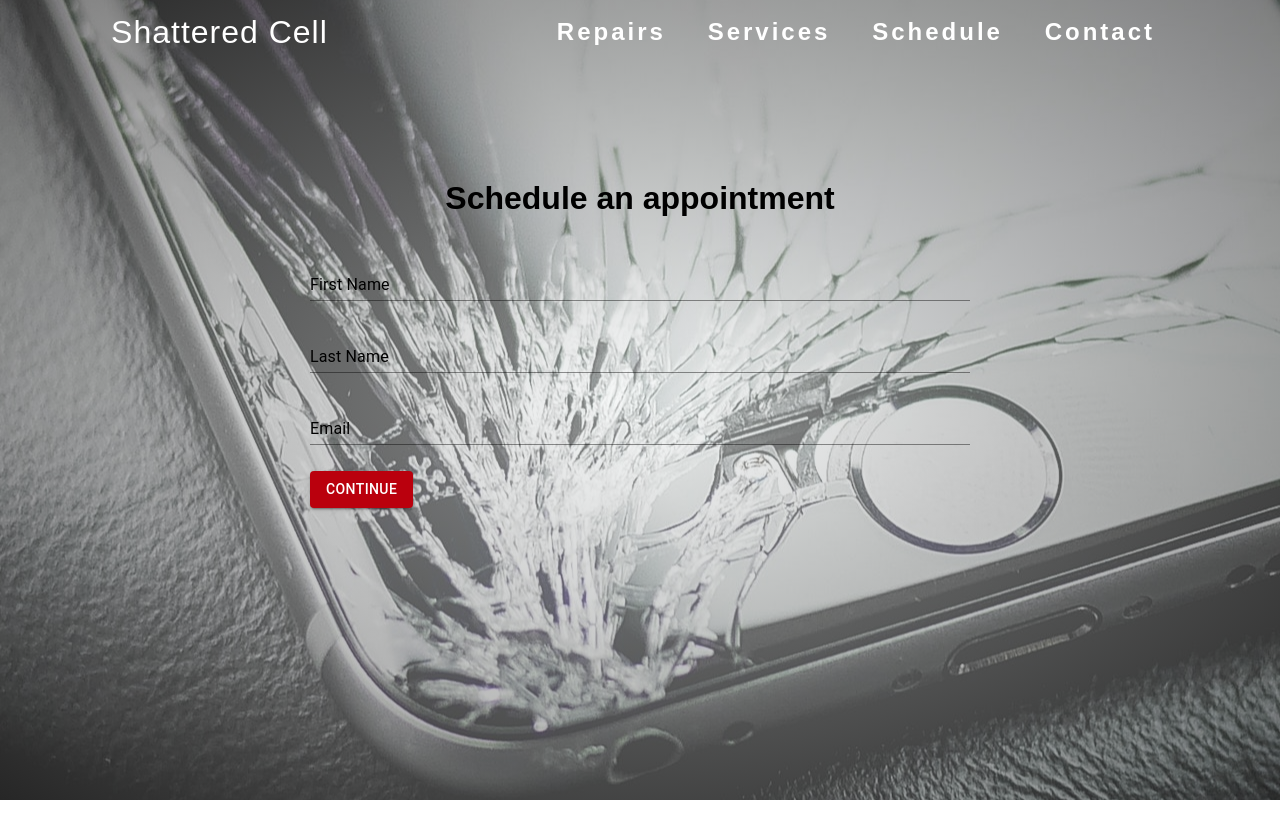
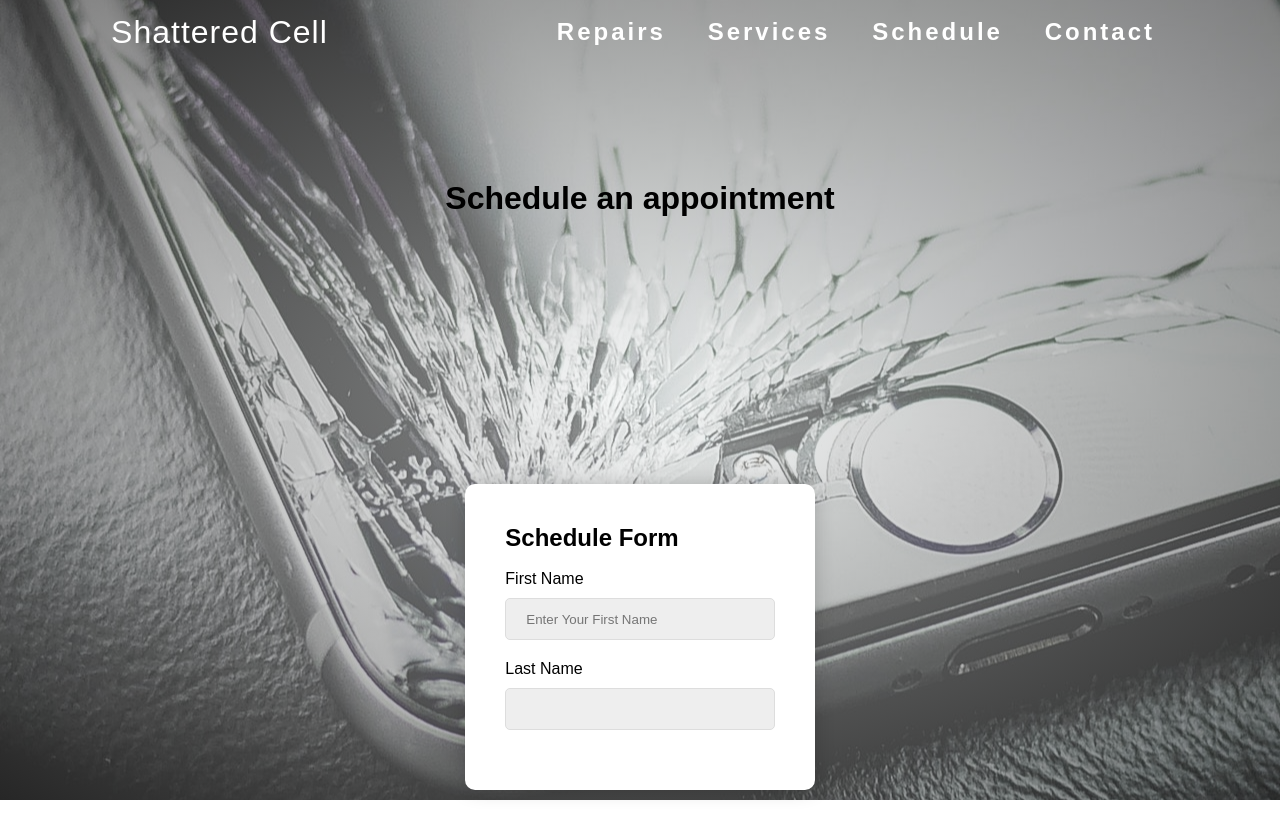
Before and after one commit to DeLaCruz26/ShatteredCell, a React (Create React App) app: page /schedule in a window 1280 px wide. Shown: the top 838 px of the page. Before the commit the page ends 800 px from the top, so only its background shows below. Built offline with nearby package versions, Linux system fonts and the light colour scheme.

Commit message:
changing scheduling form

```diff
--- a/src/components/contactForm/Styles.js
+++ b/src/components/Styles.js
@@ -1,5 +1,4 @@
 import styled, { createGlobalStyle, css } from 'styled-components'
-import { MdClose } from 'react-icons/md'
 
 export const GlobalStyle = createGlobalStyle`
    * {
@@ -70,64 +69,3 @@ export const StyledError = styled.div`
     font-weight: 800;
     margin: 0 0 20px 0;
 `;
-
-export const Container = styled.div`
-   display: flex;
-   justify-content: center;
-   align-items: center;
-   height: 100vh
-`
-
-export const Background = styled.div`
-    width: 100%;
-    height: 100%;
-    background: rgba(0, 0, 0, 0.8);
-    position: fixed;
-    display: flex;
-    justify-content: center;
-    align-items: center;
-`;
-
-export const ModalWrapper = styled.div`
-    width: 800px;
-    height: 500px;
-    box-shadow: 0 5px 16px rgba(0, 0, 0, 0.2)
-    background: #fff;
-    color: #000;
-    display: grid;
-    grid-template-columns: 1fr 1fr;
-    position: relative;
-    z-index: 10;
-    border-radius: 10px;
-`;
-
-export const ModalImg = styled.img`
-    width: 100%;
-    height: 100%;
-    border-radius: 10px 0 0 10px;
-    background: #000;
-`;
-
-export const ModalContent = styled.div`
-    display: flex;
-    flex-direction: column;
-    justify-content: center;
-    align-items: center;
-    line-height: 1.8;
-    color: #141414;
-
-    p {
-        margin-bottom: 1rem;
-    }
-`;
-
-export const CloseModalButton = styled(MdClose)`
-    cursor: pointer;
-    position: absolute;
-    top: 20px;
-    right: 20px;
-    width: 32px;
-    height: 32px;
-    padding: 0;
-    z-index: 10;
-`;
--- a/src/components/contactForm/Form.js
+++ b/src/components/contactForm/Form.js
@@ -1,6 +1,5 @@
 import React, { useState } from 'react'
-import { Modal } from './Modal'
-import { Container, GlobalStyle, StyledButton, StyledError, StyledForm, StyledFormWrapper, StyledInput, StyledTextArea } from './Styles'
+import { GlobalStyle, StyledButton, StyledError, StyledForm, StyledFormWrapper, StyledInput, StyledTextArea } from '../Styles'
 
 export default function Form() {
     const initialState = {
@@ -11,12 +10,6 @@ export default function Form() {
 
     const [state, setState] = useState(initialState)
     const [error, setError] = useState('')
-
-    const [showModal, setShowModal] = useState(false)
-
-    const openModal = () => {
-        setShowModal(prev => !prev)
-    }
 
     const handleSubmit = event => {
         event.preventDefault()
@@ -73,8 +66,7 @@ export default function Form() {
                       <p>{error}</p>
                     </StyledError>
                 )}
-                <StyledButton type='submit' onClick={openModal}>Submit</StyledButton>
-                <Modal showModal={showModal} setShowModal={setShowModal} />
+                <StyledButton type='submit'>Submit</StyledButton>
             </StyledForm>
         </StyledFormWrapper>
        </>
--- a/src/components/contactForm/Modal.js
+++ /dev/null
@@ -1,22 +0,0 @@
-import React from 'react'
-import { Background, CloseModalButton, ModalContent, ModalImg, ModalWrapper } from './Styles'
-
-export const Modal = ({ showModal, setShowModal }) => {
-    return (
-        <>
-            {showModal ? (
-                <Background>
-                    <ModalWrapper showModal={showModal}>
-                        <ModalImg src={'../../src/broken-phone.jpeg'} alt='picture' />
-                        <ModalContent>
-                            <h1>Thank you</h1>
-                            <p>You're message has been received</p>
-                        </ModalContent>
-                        <CloseModalButton aria-label='Close modal' onClick={() => setShowModal
-                        (prev => !prev)} />
-                    </ModalWrapper>
-                </Background>
-            ) : null}
-        </>
-    )
-}
--- a/src/components/scheduleForm/Appointment.js
+++ b/src/components/scheduleForm/Appointment.js
@@ -0,0 +1,9 @@
+import React from 'react'
+
+export default function Appointment() {
+    return (
+        <div>
+
+        </div>
+    )
+}
--- a/src/components/scheduleForm/Confirm.js
+++ b/src/components/scheduleForm/Confirm.js
@@ -0,0 +1,9 @@
+import React from 'react'
+
+export default function Confirm() {
+    return (
+        <div>
+
+        </div>
+    )
+}
--- a/src/components/scheduleForm/UserDetails.js
+++ b/src/components/scheduleForm/UserDetails.js
@@ -1,71 +1,32 @@
-import React, { Component } from 'react'
-import TextField from '@material-ui/core/TextField'
-import Button from '@material-ui/core/Button'
-import { withStyles } from '@material-ui/core/styles'
-import PropTypes from 'prop-types'
+import React from 'react'
+import { GlobalStyle, StyledButton, StyledError, StyledForm, StyledFormWrapper, StyledInput, StyledTextArea } from '../Styles'
 
-const styles = {
-    floatingLabelFocusStyle: {
-        color: 'black'
-    }
-}
 
-class UserDetails extends Component {
-    continue = event => {
+export default function UserDetails(props) {
+    const continueForm = event => {
         event.preventDefault()
-        this.props.nextStep()
+        props.nextStep()
     }
 
-    render() {
-        const { classes } = this.props
-        const { values, handleChange } = this.props
-        return (
-                <>
-                    <TextField
-                        label='First Name'
-                        onChange={handleChange('firstName')}
-                        defaultValue={values.firstName}
-                        margin='normal'
-                        InputLabelProps={{
-                            className: classes.floatingLabelFocusStyle
-                        }}
-                        fullWidth
-                    />
-                    <TextField
-                        label='Last Name'
-                        onChange={handleChange('lastName')}
-                        defaultValue={values.lastName}
-                        margin='normal'
-                        InputLabelProps={{
-                            className: classes.floatingLabelFocusStyle
-                        }}
-                        fullWidth
-                    />
-                    <TextField
-                        label='Email'
-                        onChange={handleChange('email')}
-                        defaultValue={values.email}
-                        margin='normal'
-                        InputLabelProps={{
-                            className: classes.floatingLabelFocusStyle
-                        }}
-                        fullWidth
-                    />
-                    <br />
-                    <br />
-                    <Button
-                        color='secondary'
-                        variant='contained'
-                        onClick={this.continue}
-                        style={{backgroundColor: '#ba000d'}}
-                    >Continue</Button>
-                </>
-        )
-    }
+    return (
+        <>
+        <GlobalStyle />
+        <StyledFormWrapper>
+            <StyledForm>
+                <h2>Schedule Form</h2>
+                <br />
+                <label htmlFor='name'>First Name</label>
+                <StyledInput
+                    placeholder='Enter Your First Name'
+                    onChange={props.handleChange('fristName')}
+                    defaultValue={props.values.firstName}
+                />
+                <label htmlFor='name'>Last Name</label>
+                <StyledInput
+                    onChange={props.handleChange('lastName')}
+                />
+            </StyledForm>
+        </StyledFormWrapper>
+        </>
+    )
 }
-
-UserDetails.propTypes = {
-    classes: PropTypes.object.isRequired
-}
-
-export default withStyles(styles)(UserDetails)
```
